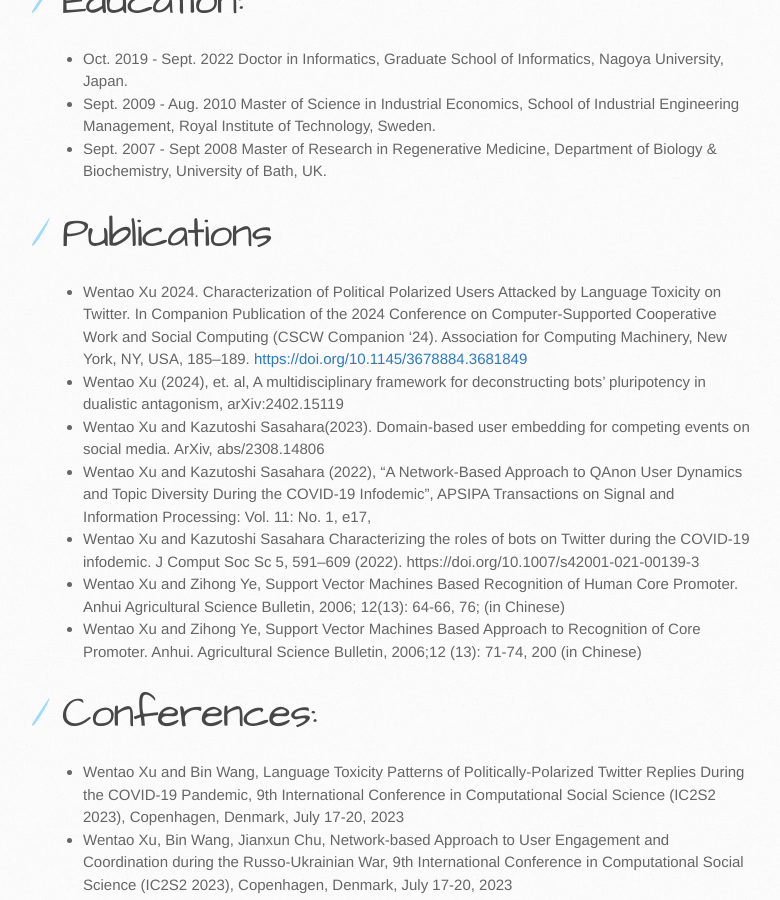
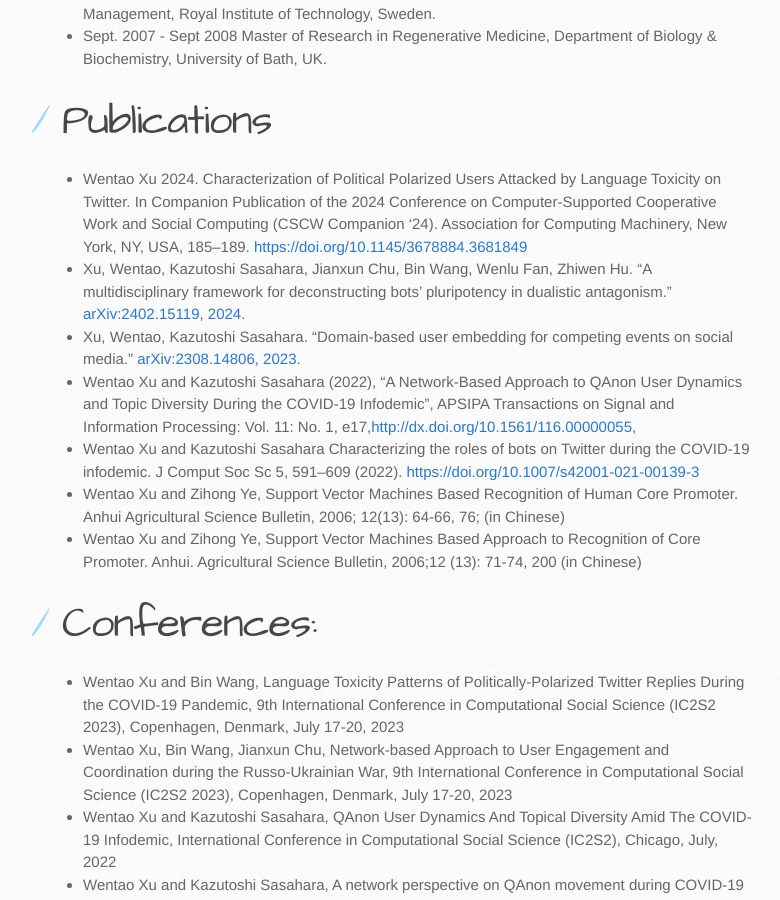
Before and after one commit to myrainbowandsky/myrainbowandsky.github.io, a Jekyll site: the page built from index.md, in a window 1280 px wide and 900 px high, scrolled down 2773 px. Shown: the whole window, without its empty margins (107-887 px from the left). Built offline with Jekyll 4.4.1, drawn with Linux system fonts in a browser that asks for light colours; the repository's description, which GitHub fills in, is left out; some of the changed text lies outside the part shown.

Commit message:
Update index.md

```diff
--- a/index.md
+++ b/index.md
@@ -77,10 +75,10 @@
 # Publications
 
 * Wentao Xu 2024. Characterization of Political Polarized Users Attacked by Language Toxicity on Twitter. In Companion Publication of the 2024 Conference on Computer-Supported Cooperative Work and Social Computing (CSCW Companion '24). Association for Computing Machinery, New York, NY, USA, 185–189. [https://doi.org/10.1145/3678884.3681849](https://dl.acm.org/doi/10.1145/3678884.3681849)
-* Wentao Xu (2024), et. al, A multidisciplinary framework for deconstructing bots' pluripotency in dualistic antagonism, arXiv:2402.15119
-* Wentao Xu and Kazutoshi Sasahara(2023). Domain-based user embedding for competing events on social media. ArXiv, abs/2308.14806
-* Wentao Xu and Kazutoshi Sasahara (2022), "A Network-Based Approach to QAnon User Dynamics and Topic Diversity During the COVID-19 Infodemic", APSIPA Transactions on Signal and Information Processing: Vol. 11: No. 1, e17,
-* Wentao Xu and Kazutoshi Sasahara Characterizing the roles of bots on Twitter during the COVID-19 infodemic. J Comput Soc Sc 5, 591–609 (2022). https://doi.org/10.1007/s42001-021-00139-3
+* Xu, Wentao, Kazutoshi Sasahara, Jianxun Chu, Bin Wang, Wenlu Fan, Zhiwen Hu. "A multidisciplinary framework for deconstructing bots' pluripotency in dualistic antagonism." [arXiv:2402.15119, 2024](https://arxiv.org/abs/2402.15119).
+* Xu, Wentao, Kazutoshi Sasahara. "Domain-based user embedding for competing events on social media." [arXiv:2308.14806, 2023](https://arxiv.org/abs/2308.14806).
+* Wentao Xu and Kazutoshi Sasahara (2022), "A Network-Based Approach to QAnon User Dynamics and Topic Diversity During the COVID-19 Infodemic", APSIPA Transactions on Signal and Information Processing: Vol. 11: No. 1, e17,[http://dx.doi.org/10.1561/116.00000055](http://dx.doi.org/10.1561/116.00000055),
+* Wentao Xu and Kazutoshi Sasahara Characterizing the roles of bots on Twitter during the COVID-19 infodemic. J Comput Soc Sc 5, 591–609 (2022). [https://doi.org/10.1007/s42001-021-00139-3](https://doi.org/10.1007/s42001-021-00139-3)
 * Wentao Xu and Zihong Ye, Support Vector Machines Based Recognition of Human Core Promoter. Anhui Agricultural Science Bulletin,  2006; 12(13): 64-66, 76; (in Chinese)
 * Wentao Xu and Zihong Ye, Support Vector Machines Based Approach to Recognition of Core Promoter. Anhui. Agricultural Science Bulletin,  2006;12 (13): 71-74, 200 (in Chinese)
 
```
Also changed, not shown: other parts of index.md (+0 -2 lines).
